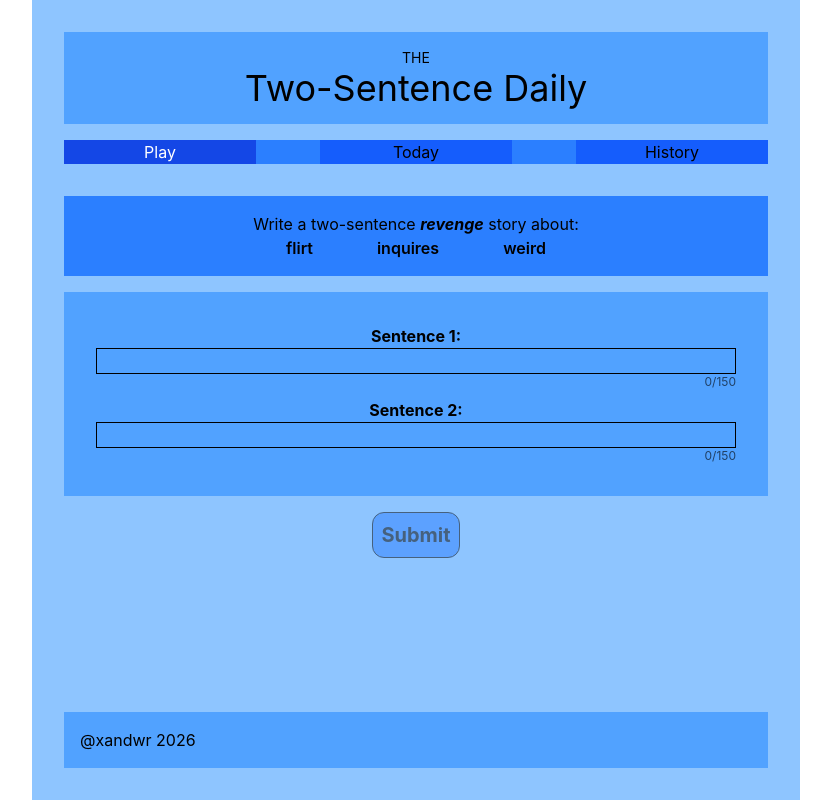
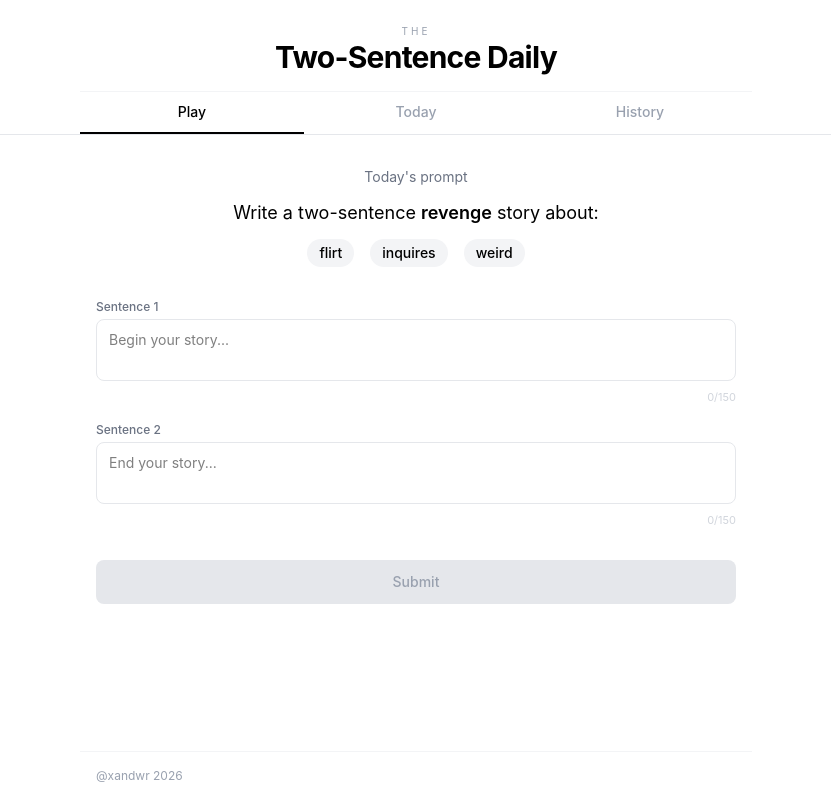
Before and after one commit to xandwr/twosentencedaily.com, a SvelteKit app: page / in a window 1280 px wide. Shown: the whole page, without its empty margins (224-1055 px from the left). Built offline with nearby package versions, Linux system fonts and the light colour scheme; no server answers.

Commit message:
Usernames

```diff
--- a/src/routes/+layout.svelte
+++ b/src/routes/+layout.svelte
@@ -1,10 +1,39 @@
 <script lang="ts">
 	import "../global.css";
 	import favicon from "$lib/assets/favicon.svg";
-	import { getUser, signOut } from "$lib/auth.svelte";
+	import {
+		getUser,
+		getUsername,
+		updateUsername,
+		signOut,
+	} from "$lib/auth.svelte";
 	import { page } from "$app/state";
 
 	let { children } = $props();
+
+	let editing = $state(false);
+	let usernameInput = $state("");
+	let usernameError = $state("");
+
+	function startEditing() {
+		usernameInput = getUsername() ?? "";
+		usernameError = "";
+		editing = true;
+	}
+
+	async function saveUsername() {
+		const err = await updateUsername(usernameInput);
+		if (err) {
+			usernameError = err;
+			return;
+		}
+		editing = false;
+	}
+
+	function cancelEditing() {
+		editing = false;
+		usernameError = "";
+	}
 
 	const navItems = [
 		{ href: "/", label: "Play" },
@@ -17,44 +46,84 @@
 	<link rel="icon" href={favicon} />
 </svelte:head>
 
-<div
-	class="bg-blue-300 w-screen h-screen flex flex-col items-center justify-between gap-y-8 max-w-3xl m-auto p-8"
->
-	<div class="w-full flex flex-col items-center gap-y-4">
-		<div class="text-4xl bg-blue-400 w-full p-4 text-center">
-			<h3 class="text-sm">THE</h3>
-			<h1><a href="/">Two-Sentence Daily</a></h1>
+<div class="min-h-screen bg-white flex flex-col">
+	<header class="border-b border-gray-200">
+		<div class="max-w-2xl mx-auto px-4 pt-6 pb-4">
+			<a href="/" class="block text-center">
+				<p
+					class="text-[10px] uppercase tracking-[0.3em] text-gray-400"
+				>
+					The
+				</p>
+				<h1 class="text-3xl font-bold tracking-tight">
+					Two-Sentence Daily
+				</h1>
+			</a>
 		</div>
 
-		<nav class="flex gap-x-16 bg-blue-500 w-full justify-between text-center">
+		<nav class="max-w-2xl mx-auto flex border-t border-gray-100">
 			{#each navItems as { href, label }}
 				<a
-					class="w-full transition-colors {page.url.pathname === href
-						? 'bg-blue-700 text-white'
-						: 'bg-blue-600 hover:bg-blue-500'}"
+					class="flex-1 text-center py-2.5 text-sm font-medium transition-colors {page
+						.url.pathname === href
+						? 'text-black border-b-2 border-black'
+						: 'text-gray-400 hover:text-gray-600'}"
 					{href}
 				>
 					{label}
 				</a>
 			{/each}
 		</nav>
-	</div>
+	</header>
 
-	<div class="w-full flex-1 flex flex-col gap-y-4 items-center">
+	<main class="flex-1 max-w-2xl mx-auto w-full px-4 py-8">
 		{@render children()}
-	</div>
+	</main>
 
-	<div
-		class="bg-blue-400 w-full text-center p-4 flex justify-between items-center"
+	<footer
+		class="border-t border-gray-100 max-w-2xl mx-auto w-full px-4 py-4 flex justify-between items-center text-xs text-gray-400"
 	>
-		<h1><a href="https://github.com/xandwr">@xandwr</a> 2026</h1>
+		<a href="https://github.com/xandwr" class="hover:text-gray-600">
+			@xandwr 2026
+		</a>
 		{#if getUser()}
-			<button
-				onclick={signOut}
-				class="text-sm opacity-60 hover:opacity-100"
-			>
-				Sign out
-			</button>
+			<div class="flex items-center gap-3">
+				{#if editing}
+					<div class="flex items-center gap-1.5">
+						<input
+							type="text"
+							class="border border-gray-200 rounded px-2 py-0.5 text-xs w-28 focus:outline-none focus:border-gray-400"
+							bind:value={usernameInput}
+							onkeydown={(e) => {
+								if (e.key === "Enter") saveUsername();
+								if (e.key === "Escape") cancelEditing();
+							}}
+						/>
+						<button
+							onclick={saveUsername}
+							class="hover:text-gray-600">Save</button
+						>
+						<button onclick={cancelEditing} class="hover:text-gray-600">
+							Cancel
+						</button>
+					</div>
+					{#if usernameError}
+						<span class="text-red-400">{usernameError}</span>
+					{/if}
+				{:else}
+					<button
+						onclick={startEditing}
+						class="hover:text-gray-600"
+						title="Change username"
+					>
+						{getUsername() ?? "set username"}
+					</button>
+				{/if}
+				<span class="text-gray-200">|</span>
+				<button onclick={signOut} class="hover:text-gray-600">
+					Sign out
+				</button>
+			</div>
 		{/if}
-	</div>
+	</footer>
 </div>
--- a/src/routes/+page.svelte
+++ b/src/routes/+page.svelte
@@ -82,7 +82,6 @@
 
 		const user = getUser();
 		if (!user) {
-			// Stash draft before showing auth prompt
 			localStorage.setItem(
 				"tsd_draft",
 				JSON.stringify({ sentence1, sentence2 }),
@@ -131,80 +130,108 @@
 	}
 </script>
 
-<div class="text-center bg-blue-500 p-4 w-full">
-	<h2>
-		Write a two-sentence <span class="font-bold italic">{prompt.type}</span>
-		story about:
+<div class="flex flex-col items-center gap-8">
+	<!-- Prompt -->
+	<div class="text-center space-y-3">
+		<p class="text-gray-500 text-sm">Today's prompt</p>
+		<h2 class="text-lg">
+			Write a two-sentence
+			<span class="font-semibold">{prompt.type}</span> story about:
 		</h2>
-	<ul class="flex gap-x-16 font-semibold justify-center">
+		<div class="flex gap-4 justify-center">
 			{#each prompt.keywords as keyword}
-			<li>{keyword}</li>
+				<span
+					class="px-3 py-1 bg-gray-100 text-sm font-medium rounded-full"
+				>
+					{keyword}
+				</span>
 			{/each}
-	</ul>
+		</div>
 	</div>
 
 	{#if submitted}
-	<div class="bg-blue-400 w-full p-8 text-center">
-		<p class="text-xl font-bold">Submitted!</p>
-		<p class="text-sm opacity-70">Come back tomorrow for a new prompt.</p>
+		<div class="w-full text-center py-12 space-y-2">
+			<p class="text-2xl font-semibold">Submitted</p>
+			<p class="text-gray-400 text-sm">
+				Come back tomorrow for a new prompt.
+			</p>
 		</div>
 	{:else}
-	<div class="flex flex-col gap-y-2 w-full p-8 bg-blue-400">
-		<div class="w-full">
-			<h1 class="text-center font-bold">Sentence 1:</h1>
-			<input
-				class="border w-full"
+		<!-- Input -->
+		<div class="w-full space-y-4">
+			<div>
+				<label
+					for="s1"
+					class="block text-xs font-medium text-gray-500 mb-1"
+				>
+					Sentence 1
+				</label>
+				<textarea
+					id="s1"
+					class="w-full border border-gray-200 rounded-lg px-3 py-2.5 text-sm resize-none focus:outline-none focus:border-gray-400 transition-colors"
+					rows={2}
 					maxlength={150}
+					placeholder="Begin your story..."
 					bind:value={sentence1}
-			/>
-			<p class="text-right text-xs opacity-60">{sentence1.length}/150</p>
+				></textarea>
+				<p class="text-right text-[11px] text-gray-300 mt-0.5">
+					{sentence1.length}/150
+				</p>
 			</div>
 
-		<div class="w-full">
-			<h1 class="text-center font-bold">Sentence 2:</h1>
-			<input
-				class="border w-full"
+			<div>
+				<label
+					for="s2"
+					class="block text-xs font-medium text-gray-500 mb-1"
+				>
+					Sentence 2
+				</label>
+				<textarea
+					id="s2"
+					class="w-full border border-gray-200 rounded-lg px-3 py-2.5 text-sm resize-none focus:outline-none focus:border-gray-400 transition-colors"
+					rows={2}
 					maxlength={150}
+					placeholder="End your story..."
 					bind:value={sentence2}
-			/>
-			<p class="text-right text-xs opacity-60">{sentence2.length}/150</p>
+				></textarea>
+				<p class="text-right text-[11px] text-gray-300 mt-0.5">
+					{sentence2.length}/150
+				</p>
 			</div>
 		</div>
 
 		{#if error}
-		<p class="text-red-700 text-sm">{error}</p>
+			<p class="text-red-500 text-sm">{error}</p>
 		{/if}
 
-	<div>
 		<button
 			onclick={submit}
 			disabled={submitting || !sentence1.trim() || !sentence2.trim()}
-			class="border rounded-xl text-xl p-2 bg-blue-500 font-bold hover:bg-blue-300 transition-colors disabled:opacity-50 disabled:cursor-not-allowed"
+			class="w-full py-3 bg-black text-white text-sm font-medium rounded-lg hover:bg-gray-800 transition-colors disabled:bg-gray-200 disabled:text-gray-400 disabled:cursor-not-allowed"
 		>
 			{submitting ? "Submitting..." : "Submit"}
 		</button>
-	</div>
 
 		{#if getShowAuthPrompt()}
 			<div
-			class="fixed inset-0 bg-black/50 flex items-center justify-center z-50"
+				class="fixed inset-0 bg-black/40 flex items-center justify-center z-50"
 			>
 				<div
-				class="bg-blue-200 p-6 rounded-xl max-w-sm text-center flex flex-col gap-y-4"
+					class="bg-white p-8 rounded-2xl max-w-sm w-full mx-4 text-center space-y-4 shadow-lg"
 				>
-				<p class="font-bold text-lg">
-					You must be logged in to submit.
+					<p class="font-semibold text-lg">Sign in to submit</p>
+					<p class="text-sm text-gray-400">
+						Your story will be submitted automatically.
 					</p>
-				<p class="text-sm opacity-70">Log in now?</p>
 					<button
 						onclick={handleSignIn}
-					class="border rounded-xl p-2 bg-blue-500 font-bold hover:bg-blue-300 transition-colors"
+						class="w-full py-3 bg-black text-white text-sm font-medium rounded-lg hover:bg-gray-800 transition-colors"
 					>
 						Sign in with Google
 					</button>
 					<button
 						onclick={() => setShowAuthPrompt(false)}
-					class="text-sm opacity-60 hover:opacity-100"
+						class="text-sm text-gray-400 hover:text-gray-600 transition-colors"
 					>
 						Cancel
 					</button>
@@ -212,3 +239,4 @@
 			</div>
 		{/if}
 	{/if}
+</div>
--- a/src/routes/today/+page.svelte
+++ b/src/routes/today/+page.svelte
@@ -9,6 +9,7 @@
 		sentence1: string;
 		sentence2: string;
 		submitted_at: string;
+		display_name: string;
 	}
 
 	let submissions = $state<Submission[]>([]);
@@ -17,45 +18,62 @@
 	async function loadSubmissions() {
 		const { data } = await supabase
 			.from("submissions")
-			.select("id, sentence1, sentence2, submitted_at")
+			.select("id, sentence1, sentence2, submitted_at, profiles!submissions_profile_id_fkey(username, display_name)")
 			.eq("prompt_date", prompt.date)
 			.order("submitted_at", { ascending: true });
 
-		submissions = data ?? [];
+		submissions = (data ?? []).map((s: any) => ({
+			id: s.id,
+			sentence1: s.sentence1,
+			sentence2: s.sentence2,
+			submitted_at: s.submitted_at,
+			display_name: s.profiles?.username ?? s.profiles?.display_name ?? "Anonymous",
+		}));
 		loading = false;
 	}
 
 	loadSubmissions();
 </script>
 
-<div class="text-center bg-blue-500 p-4 w-full">
-	<h2>
-		Today's <span class="font-bold italic">{prompt.type}</span> stories about:
+<div class="flex flex-col items-center gap-8">
+	<!-- Prompt -->
+	<div class="text-center space-y-3">
+		<p class="text-gray-500 text-sm">Today's prompt</p>
+		<h2 class="text-lg">
+			<span class="font-semibold">{prompt.type}</span> stories about:
 		</h2>
-	<ul class="flex gap-x-16 font-semibold justify-center">
+		<div class="flex gap-4 justify-center">
 			{#each prompt.keywords as keyword}
-			<li>{keyword}</li>
+				<span
+					class="px-3 py-1 bg-gray-100 text-sm font-medium rounded-full"
+				>
+					{keyword}
+				</span>
 			{/each}
-	</ul>
+		</div>
 	</div>
 
 	{#if loading}
-	<p class="opacity-60">Loading...</p>
+		<p class="text-gray-400 text-sm">Loading...</p>
 	{:else if submissions.length === 0}
-	<div class="bg-blue-400 w-full p-8 text-center">
-		<p class="text-lg">No submissions yet today.</p>
-		<p class="text-sm opacity-70">
-			<a href="/" class="underline">Be the first!</a>
-		</p>
+		<div class="text-center py-12 space-y-2">
+			<p class="text-gray-500">No submissions yet today.</p>
+			<a href="/" class="text-sm text-black underline underline-offset-2"
+				>Be the first</a
+			>
 		</div>
 	{:else}
-	<div class="flex flex-col gap-y-4 w-full">
+		<div class="w-full space-y-4">
 			{#each submissions as sub, i}
-			<div class="bg-blue-400 p-6 w-full">
-				<p class="text-sm opacity-50 mb-2">#{i + 1}</p>
-				<p class="italic">{sub.sentence1}</p>
-				<p class="italic">{sub.sentence2}</p>
+				<div class="border border-gray-100 rounded-lg p-5">
+					<div class="flex items-center gap-2 mb-3">
+						<span class="text-[11px] text-gray-300">#{i + 1}</span>
+						<span class="text-xs text-gray-400">{sub.display_name}</span>
+					</div>
+					<p class="text-sm leading-relaxed">{sub.sentence1}</p>
+					<p class="text-sm leading-relaxed mt-1">{sub.sentence2}</p>
 				</div>
 			{/each}
 		</div>
 	{/if}
+</div>
```
Also changed, not shown: src/lib/auth.svelte.ts (+39 -0 lines), src/routes/history/+page.svelte (+59 -43 lines). Lines whose indentation alone changed are shown as unchanged.
